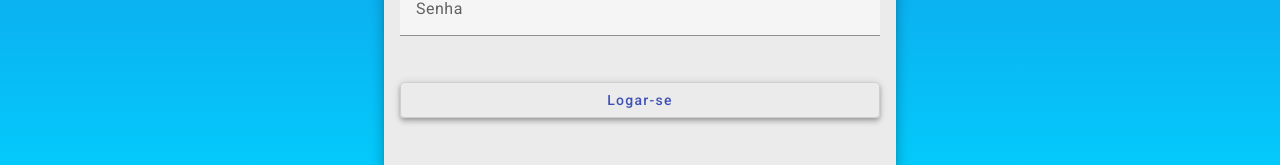
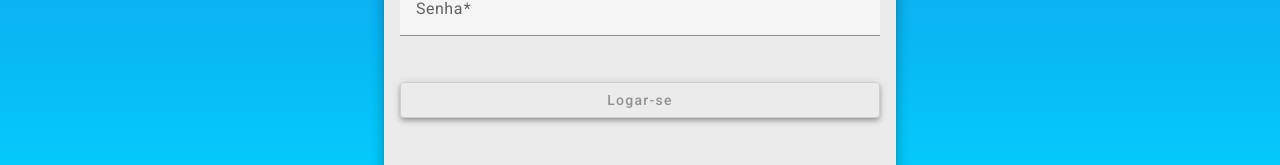
Before and after one commit to tiagofrancarita/frontend-helpdesk, an Angular app: page /login in a window 1280 px wide. Shown: the part 561-726 px from the top of the page. Built offline with nearby package versions, Linux system fonts and the light colour scheme.

Commit message:
validacao do formulario de login

```diff
--- a/src/app/components/login/login.component.html
+++ b/src/app/components/login/login.component.html
@@ -6,14 +6,19 @@
 
         <mat-form-field class="full-width" appearance="fill">
           <mat-label>E-mail</mat-label>
-          <input matInput placeholder="Ex. usuario@email.com">
+          <input
+          [formControl]="email"
+          required
+          [(ngModel)]="creds.email"
+          name="email"
+          matInput placeholder="Ex. usuario@email.com">
         </mat-form-field>
 
         <mat-form-field class="full-width" appearance="fill">
             <mat-label>Senha</mat-label>
-            <input type="password" matInput placeholder="Ex. 123">
+            <input [formControl]="senha" required [(ngModel)]="creds.senha" name="senha" type="password" matInput placeholder="Ex. 123">
           </mat-form-field>
 
-          <button class="full-width mat-elevation-z4" mat-stroked-button color="primary">Logar-se</button>
+          <button [disabled]="!validarCampos()" class="full-width mat-elevation-z4" mat-stroked-button color="primary">Logar-se</button>
       </form>
 </div>
--- a/src/app/components/login/login.component.ts
+++ b/src/app/components/login/login.component.ts
@@ -1,10 +1,32 @@
-import { Component } from '@angular/core';
+import { Component, OnInit } from '@angular/core';
+import { FormControl, Validators } from '@angular/forms';
+import { Credenciais } from 'src/app/models/credeciais';
 
 @Component({
   selector: 'app-login',
   templateUrl: './login.component.html',
   styleUrls: ['./login.component.css']
 })
-export class LoginComponent {
+export class LoginComponent implements OnInit {
 
+  creds: Credenciais = {
+    email: '',
+    senha: ''
+  }
+
+  email = new FormControl(null, Validators.email)
+  senha = new FormControl(null, Validators.minLength(3))
+
+  constructor() {}
+
+  ngOnInit(): void {
+  }
+
+  validarCampos(): boolean {
+    if(this.email.valid && this.senha.valid){
+      return true;
+    } else{
+      return false;
+    }
+  }
 }
--- /dev/null
+++ b/src/app/models/credenciais.ts
@@ -0,0 +1,4 @@
+export interface Credenciais {
+    email: string;
+    senha: string;
+}
```
